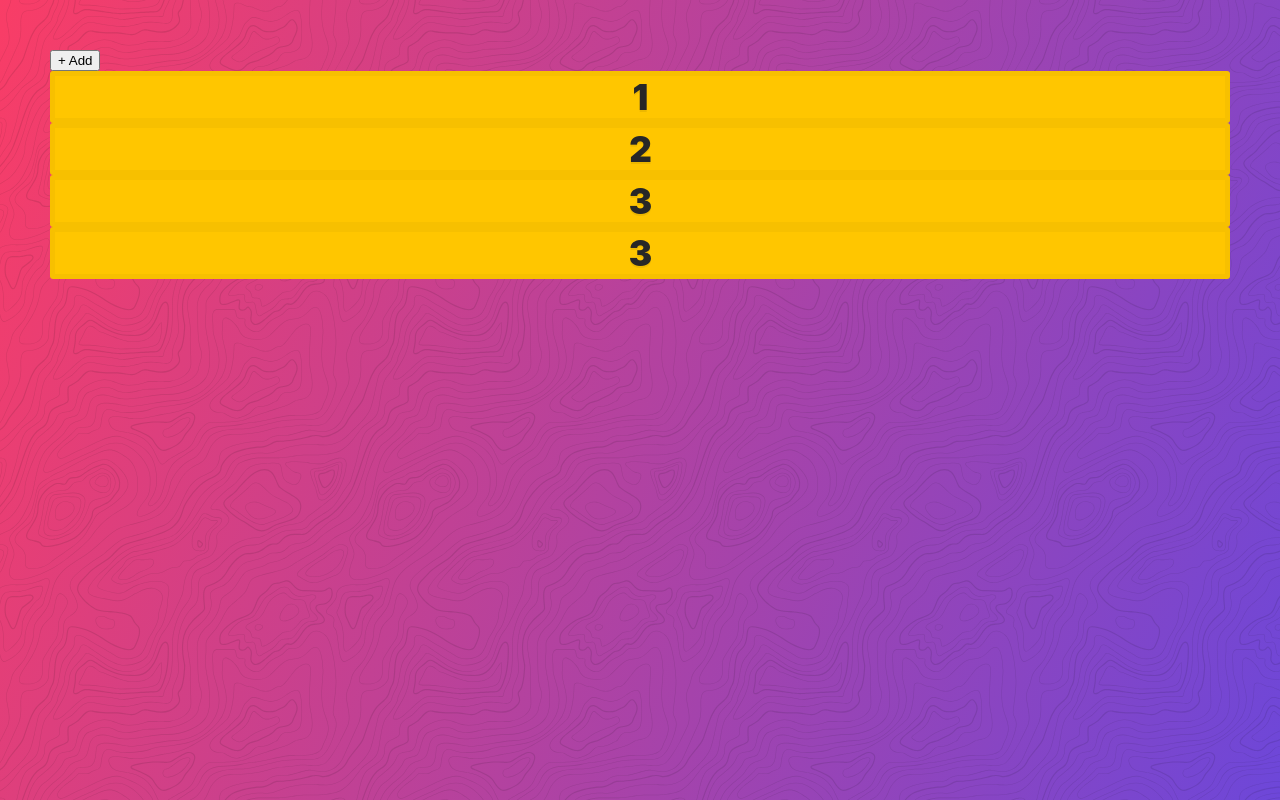
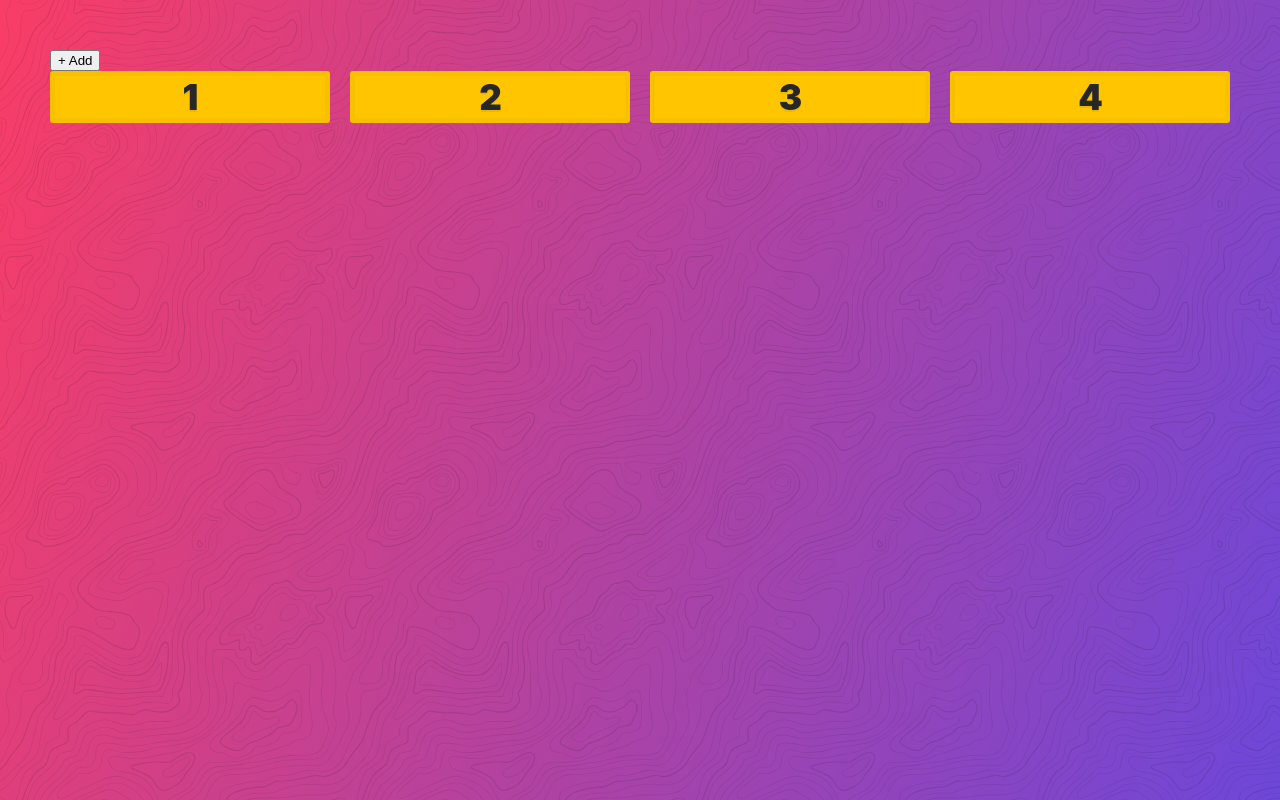
Before and after one commit to danielabar/cssgrid-course, a website: page 21 - Flexbox vs CSS Grid/unknown-number-of-items-START.html in a window 1280 px wide. Both pictures are taken after a click on the button "+ Add". Drawn offline with Linux system fonts and the light colour scheme.

Commit message:
finish flex vs grid examples

```diff
--- a/21 - Flexbox vs CSS Grid/unknown-number-of-items-START.html
+++ b/21 - Flexbox vs CSS Grid/unknown-number-of-items-START.html
@@ -13,7 +13,7 @@
   <script>
     function addItem() {
       const unknown = document.querySelector('.unknown');
-      unknown.innerHTML += `<div class="item">${unknown.childElementCount}</div>`;
+      unknown.innerHTML += `<div class="item">${unknown.childElementCount+1}</div>`;
     }
   </script>
   <button onClick="addItem()">+ Add</button>
@@ -24,7 +24,11 @@
   </div>
 
   <style>
-    .unknown {}
+    .unknown {
+      display: grid;
+      grid-template-columns:  repeat(auto-fit, minmax(50px, 1fr));
+      grid-gap: 20px;
+    }
   </style>
 </body>
 
```
Also changed, not shown: 21 - Flexbox vs CSS Grid/variable-widths-each-row-START.html (+7 -2 lines), README.md, assets/images/unknown-num-items-wrap.png (added), assets/images/unknown-num-items.png (added), assets/images/variable-widths-each-row.png (added).
